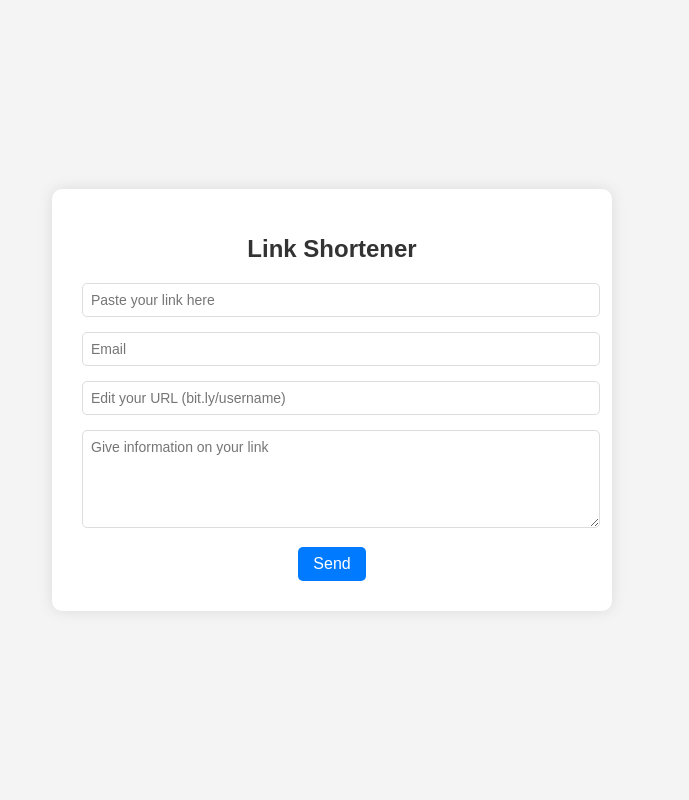
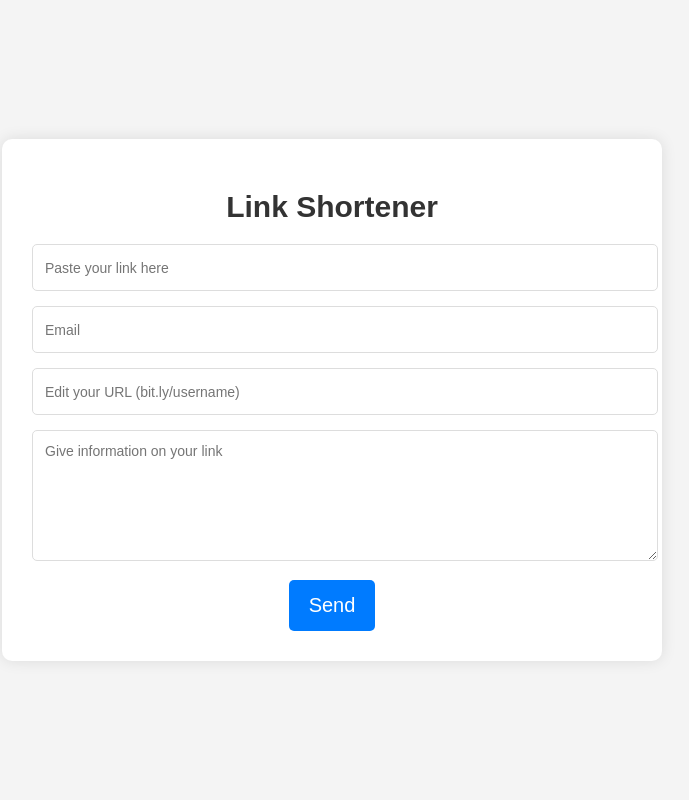
Before and after one commit to kehman18/Link_shortener, a Flask app: page / in a window 1280 px wide. Shown: the whole page, without its empty margins (308-997 px from the left). Run offline with Flask 3, Linux system fonts and the light colour scheme.

Commit message:
edited the css file

```diff
--- a/static/style.css
+++ b/static/style.css
@@ -6,6 +6,8 @@ body {
   align-items: center;
   height: 100vh;
   margin: 0;
+  padding: 0 15px; /* Add padding for mobile screens */
+  box-sizing: border-box;
 }
 
 .section-container {
@@ -24,8 +26,8 @@ body {
 
 .form-control {
   width: 100%;
-  padding: 8px;
-  font-size: 14px;
+  padding: 10px;
+  font-size: 16px;
   border: 1px solid #ddd;
   border-radius: 5px;
 }
@@ -34,8 +36,8 @@ body {
   background-color: #007bff;
   color: #fff;
   border: none;
-  padding: 8px 15px;
-  font-size: 16px;
+  padding: 12px 18px;
+  font-size: 18px;
   border-radius: 5px;
   cursor: pointer;
 }
@@ -46,7 +48,7 @@ body {
 
 h1.h2 {
   margin-bottom: 20px;
-  font-size: 24px;
+  font-size: 28px;
   color: #333;
 }
 
@@ -59,3 +61,68 @@ h1.h2 {
   font-family: Arial, sans-serif;
   font-size: 14px;
 }
+
+/* Media Queries for responsiveness */
+
+/* For small devices (phones, up to 767px) */
+@media (max-width: 767px) {
+  .section-container {
+    padding: 20px;
+    box-shadow: 0 0 10px rgba(0, 0, 0, 0.05);
+  }
+
+  h1.h2 {
+    font-size: 22px;
+  }
+
+  .form-control {
+    font-size: 14px;
+    padding: 8px;
+  }
+
+  .btn {
+    font-size: 16px;
+    padding: 10px;
+  }
+}
+
+/* For medium devices (tablets, 768px and up) */
+@media (min-width: 768px) and (max-width: 1024px) {
+  .section-container {
+    padding: 25px;
+  }
+
+  h1.h2 {
+    font-size: 26px;
+  }
+
+  .form-control {
+    font-size: 16px;
+  }
+
+  .btn {
+    font-size: 18px;
+    padding: 10px 16px;
+  }
+}
+
+/* For large devices (laptops and desktops, 1025px and up) */
+@media (min-width: 1025px) {
+  .section-container {
+    max-width: 600px;
+  }
+
+  h1.h2 {
+    font-size: 30px;
+  }
+
+  .form-control {
+    font-size: 18px;
+    padding: 12px;
+  }
+
+  .btn {
+    font-size: 20px;
+    padding: 14px 20px;
+  }
+}
```
